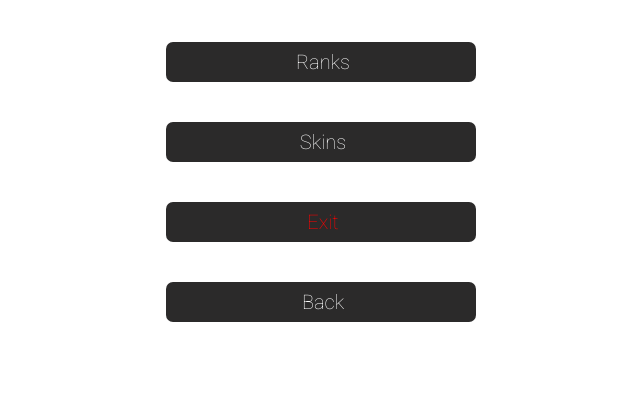
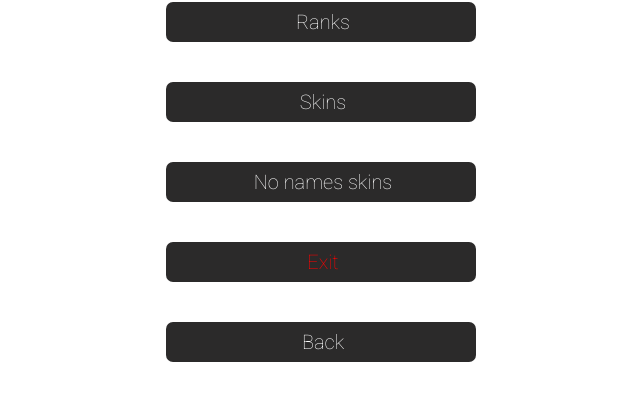
Before and after one commit to EliseoTanker/Plane, a website: page src/coregame.html in a window 1280 px wide. Shown: the part 236-635 px from the top of the page, without its empty margins (319-959 px from the left). Drawn offline with nearby package versions, Linux system fonts and the light colour scheme; some packages are replaced by stand-ins of ours; files that its build step writes are made by us from their sources; a script that the page names is missing.

```diff
--- a/src/coregame.html
+++ b/src/coregame.html
@@ -39,10 +39,13 @@
       document.getElementById("ranks").textContent = "";
       document.getElementById("ranks").textContent = ranks.join("\n");
     }
-    async function loadouts() {
+    async function loadouts(plane) {
+      if (plane) names = true
+      else names = false
       let skinsArr = await axios
         .post("/api/loadouts", {
-          type: "CoreGame"
+          type: "CoreGame",
+          names: names
         })
         .catch(function (err) {
           console.log("Match not found");
@@ -69,7 +72,8 @@
 <body>
   <h1>Coregame</h1>
   <button onclick="ranks()">Ranks</button>
-  <button onclick="loadouts()">Skins</button>
+  <button onclick="loadouts(true)">Skins</button>
+  <button onclick="loadouts(false)">No names skins</button>
   <button onclick="exitCoreGame()" style="color: red">Exit</button>
   <button onclick="window.location.href='/'">Back</button>
   <pre id="ranks" class="centered"></pre>
```
